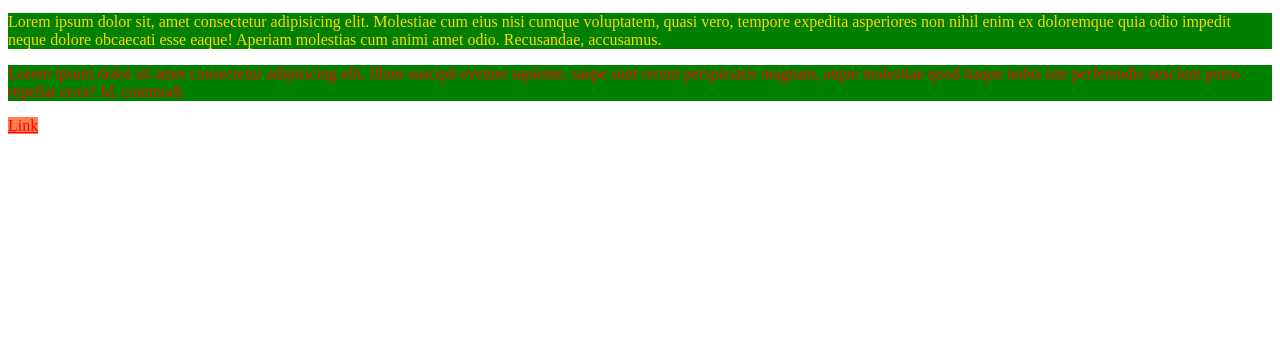
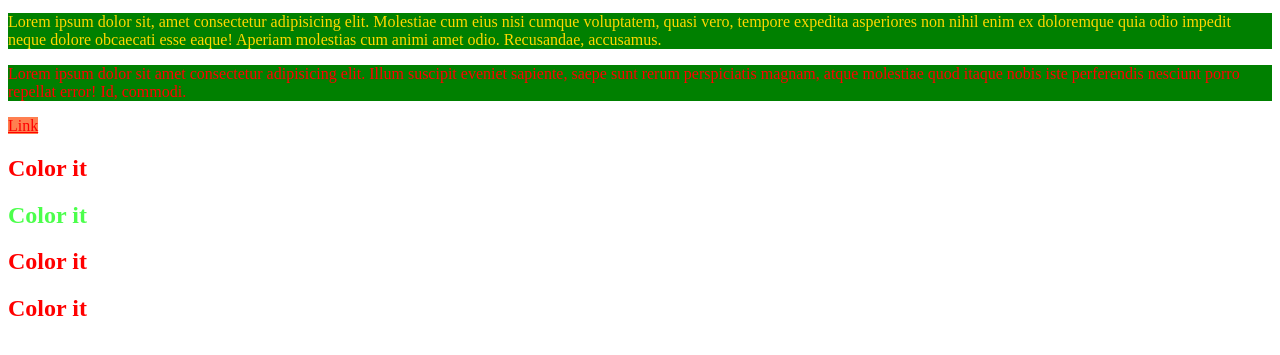
Before and after one commit to toaha-unc/Meta-CSS-Practice, a plain HTML site: page index.html in a window 1280 px wide. Shown: the part 375-730 px from the top of the page. Drawn offline with Linux system fonts and the light colour scheme.

Commit message:
feat: add experimenting rgb-rgba-hsl-hex colors in css

```diff
--- a/index.html
+++ b/index.html
@@ -51,5 +51,9 @@
       commodi.
     </p>
     <a href="www.google.com" class="second">Link</a>
+    <h2 class="third">Color it</h2>
+    <h2 class="fourth">Color it</h2>
+    <h2 class="fifth">Color it</h2>
+    <h2 class="sixth">Color it</h2>
   </body>
 </html>
--- a/style.css
+++ b/style.css
@@ -27,3 +27,19 @@ p.second {
 #whole > a {
     background-color: coral;
 }
+
+.third {
+    color: rgb(255, 0, 0);
+}
+
+.fourth {
+    color: rgba(0, 255, 0, 0.7);
+}
+
+.fifth{
+    color: hsl(0, 100%, 50%);
+}
+
+.sixth{
+    color: #FF0000;
+}
```
